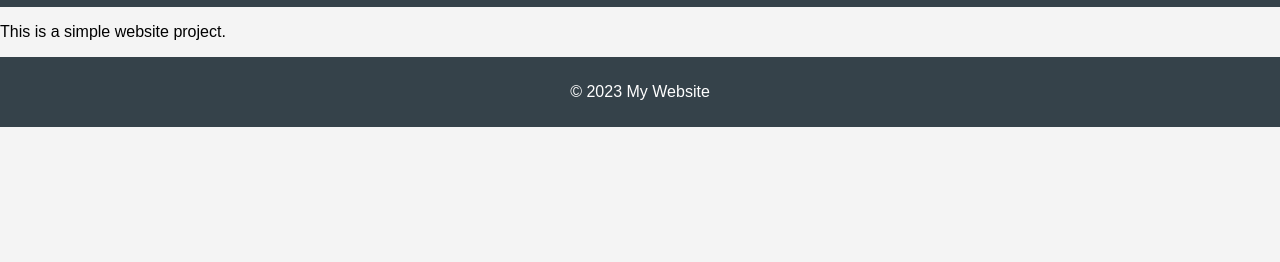
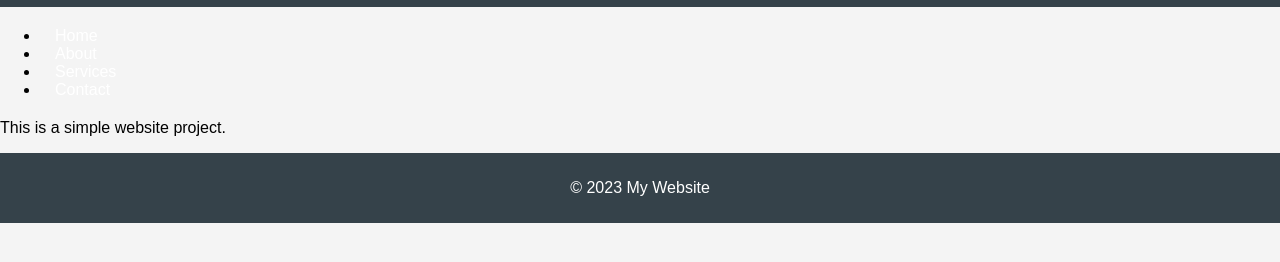
Before and after one commit to Erik-Solveson/Simple-Website, a website: page src/index.html in a window 1280 px wide. Shown: the part 50-312 px from the top of the page. Drawn offline with Linux system fonts and the light colour scheme.

Commit message:
Add About and Navigation

```diff
--- a/src/index.html
+++ b/src/index.html
@@ -11,6 +11,14 @@
         <h1>Welcome to My Website</h1>
     </header>
     <main>
+        <nav>
+            <ul>
+                <li><a href="#home">Home</a></li>
+                <li><a href="#about">About</a></li>
+                <li><a href="#services">Services</a></li>
+                <li><a href="#contact">Contact</a></li>
+            </ul>
+        </nav>
         <p>This is a simple website project.</p>
     </main>
     <footer>
```
Also changed, not shown: src/about.html (added, +12 -0 lines).
